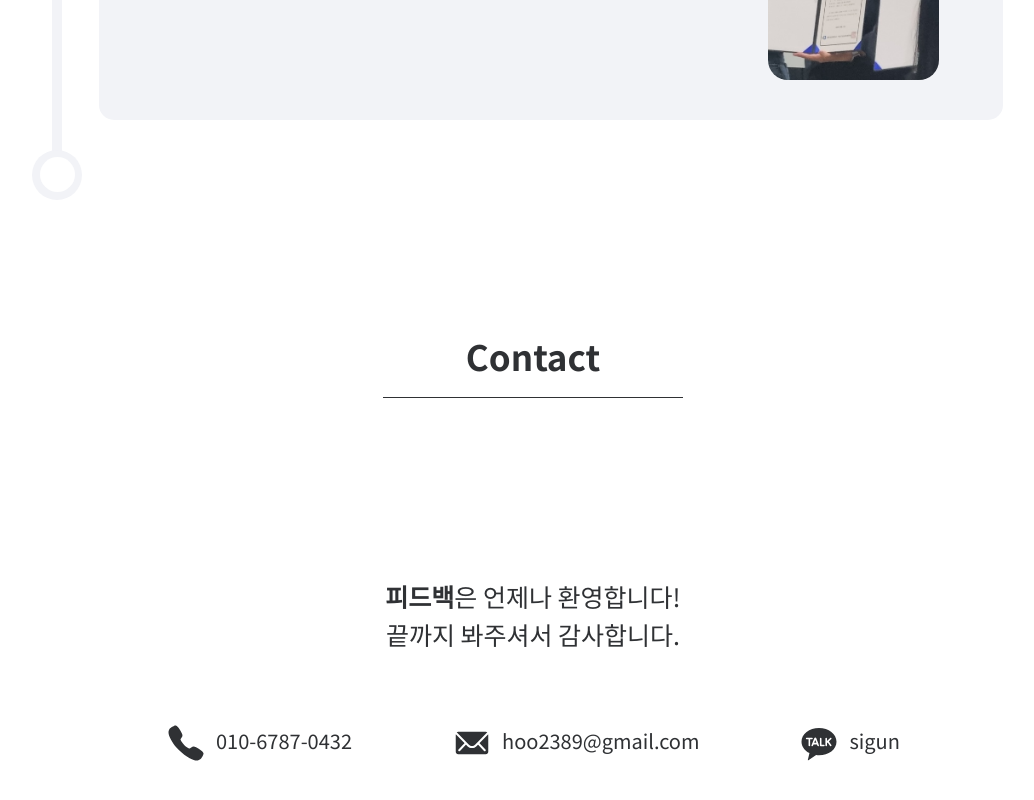
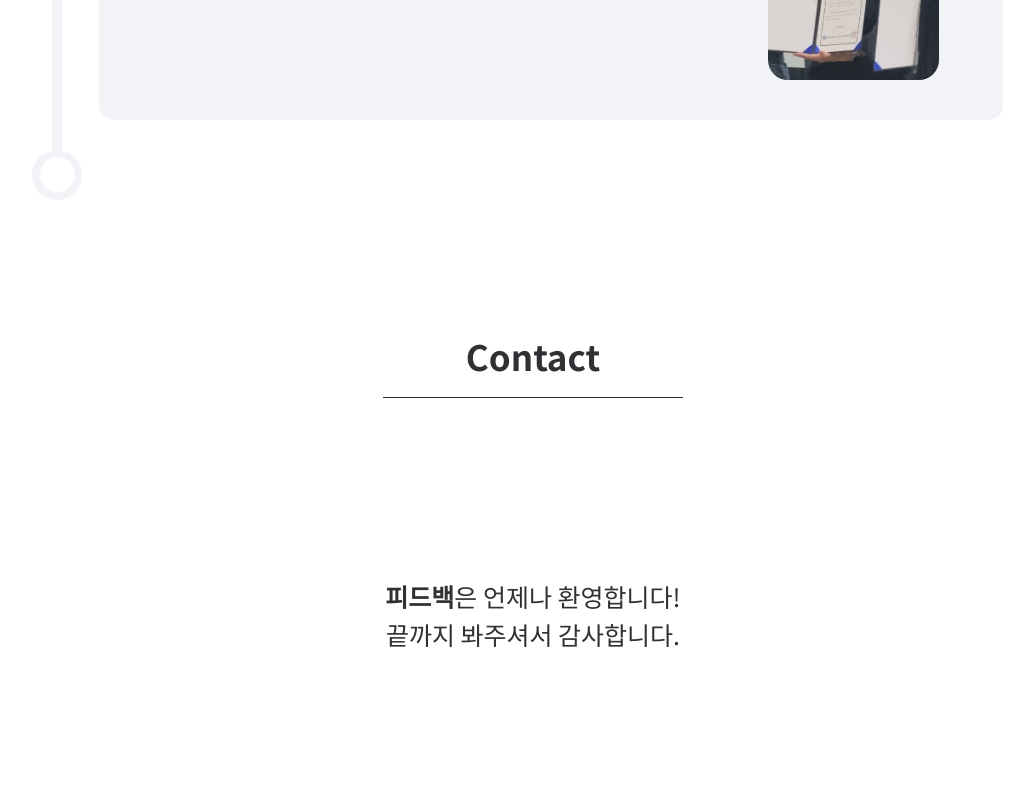
Before and after one commit to ssssigun/portfolio-page, a React (Create React App) app: page / in a window 1280 px wide. Shown: the part 6117-6917 px from the top of the page, without its empty margins (137-1171 px from the left). Built offline with nearby package versions, Linux system fonts and the light colour scheme.

Commit message:
모달창이 아닌 링크로 바로 연결 및 연락처 삭제

```diff
--- a/src/component/ProjectCard.js
+++ b/src/component/ProjectCard.js
@@ -5,10 +5,10 @@ import { PiGearDuotone } from "react-icons/pi";
 import {useEffect, useState} from "react";
 import Modal from "./Modal.js";
 
-function ProjectCard({pIdx, title, period, img, width, detail1, detail2, environment}) {
+function ProjectCard({pIdx, title, period, img, width, detail1, detail2, environment, gitLink}) {
   const [isOpen, setIsOpen] = useState(false);
-  const [modalData,setModalData] = useState(null);
-  const [temp,setTemp] = useState(false);
+  // const [modalData,setModalData] = useState(null);
+  // const [temp,setTemp] = useState(false);
   if (isOpen) { // 모달시 스크롤 이벤트 막기
     document.body.style.overflow = 'hidden';
   } else {
@@ -17,22 +17,25 @@ function ProjectCard({pIdx, title, period, img, width, detail1, detail2, environ
   const imgWidth = {
     "width" : width
   }
-  const handleClick = (data) => {
-    setIsOpen(true);
-    setModalData(data);
-  };
-  const closeModal = () => {
-    setTemp(true);
-  };
-  useEffect(()=>{
-    setIsOpen(false);
-    setTemp(false);
-  },[temp])
+  const handleClick = () => {
+    window.location.href = "https://www.naver.com";
+  }
+  // const handleClick = (data) => {
+  //   setIsOpen(true);
+  //   setModalData(data);
+  // };
+  // const closeModal = () => {
+  //   setTemp(true);
+  // };
+  // useEffect(()=>{
+  //   setIsOpen(false);
+  //   setTemp(false);
+  // },[temp])
 
   const [isVisible, setIsVisible] = useState(false); // 상자의 가시성 상태를 관리
     const iconSize = 22;
     return (
-      <div className="projectCard" onClick={()=>handleClick({subtitle : title, pIdx : pIdx})} onMouseEnter={() => setIsVisible(true)} onMouseLeave={() => setIsVisible(false)}>
+      <div className="projectCard" onClick={() => window.location.href = gitLink} onMouseEnter={() => setIsVisible(true)} onMouseLeave={() => setIsVisible(false)}>
         <div className="projectCardTitle">
           <p className="projectCardTitleMain">{title}</p>
           <p className="projectCardTitleSub"> {period}</p>
@@ -75,7 +78,7 @@ function ProjectCard({pIdx, title, period, img, width, detail1, detail2, environ
             </ul>
           </div>
         </div>
-        <Modal isOpen={isOpen} closeModal={closeModal} data={modalData}/>
+        {/* <Modal isOpen={isOpen} closeModal={closeModal} data={modalData}/> */}
       </div>
     );
   }
--- a/src/json/projectList.json
+++ b/src/json/projectList.json
@@ -13,7 +13,8 @@
           ["Backend", "Java, Spring"],
           ["Database", "Oracle"],
           ["Github", "https://github.com/ssssigun/Web-Omok"]
-        ]
+        ],
+        "Github" : "https://github.com/ssssigun/Web-Omok"
       },
       {
         "idx" : 2,
@@ -30,7 +31,8 @@
           ["Database", "MySQL"],
           ["Github", "https://github.com/ssssigun/Shinhan_DS_SW_Academy_Project"],
           ["Github", "https://github.com/ssssigun/SSO_final"]
-        ]
+        ],
+        "Github" : "https://github.com/ssssigun/Shinhan_DS_SW_Academy_Project"
       },
       {
         "idx" : 3,
@@ -46,7 +48,8 @@
           ["Backend", "Java, SpringBoot"],
           ["Database", "MySQL"],
           ["Github", "https://github.com/ssssigun/Shinhan_DS_SW_Academy_Project_Donation_Function"]
-        ]
+        ],
+        "Github" : "https://github.com/ssssigun/Shinhan_DS_SW_Academy_Project_Donation_Function"
       },
       {
         "idx" : 4,
@@ -62,6 +65,7 @@
           ["Github", "https://github.com/ssssigun/portfolio-page"],
           ["Deployment", "Github Pages"],
           ["URL", "https://ssssigun.github.io/portfolio-page/"]
-        ]
+        ],
+        "Github" : "https://github.com/ssssigun/portfolio-page"
       }
     ]
--- a/src/page/Contact.js
+++ b/src/page/Contact.js
@@ -1,25 +1,8 @@
 import "../css/Contact.css";
 import Title from "../component/Title.js";
 import { forwardRef } from "react";
-import { IoCall } from "react-icons/io5";
-import { RiKakaoTalkFill } from "react-icons/ri";
-import { IoIosMail } from "react-icons/io";
-
 
 const Contact = forwardRef((props, ref) =>{
-  const phoneNum = "010-6787-0432";
-  const email = "hoo2389@gmail.com";
-  const kakaoTalk = "sigun";
-  const copyText = (textToCopy) => {
-    // 텍스트를 클립보드에 복사
-    navigator.clipboard.writeText(textToCopy)
-      .then(() => {
-        alert('텍스트가 복사되었습니다.');
-      })
-      .catch((error) => {
-        console.error('텍스트를 복사하는 중 오류가 발생했습니다:', error);
-      });
-  };
 
   return (
     <div className="contact" ref={contactRef => (ref.current[4] = contactRef)}>
@@ -30,11 +13,6 @@ const Contact = forwardRef((props, ref) =>{
             <p> <b>피드백</b>은 언제나 환영합니다!</p>
             <p> 끝까지 봐주셔서 감사합니다.</p>
           </div>
-          <ul className="contactList">
-            <li onClick={() => copyText(phoneNum)}> <IoCall className="contactIcon"/> <p className="contactText">{phoneNum}</p></li>
-            <li onClick={() => copyText(email)}> <IoIosMail className="contactIcon"/> <p className="contactText">{email}</p></li>
-            <li onClick={() => copyText(kakaoTalk)}> <RiKakaoTalkFill className="contactIcon"/> <p className="contactText">{kakaoTalk}</p></li>
-          </ul>
         </div>
       </div>
     </div>
--- a/src/page/Project.js
+++ b/src/page/Project.js
@@ -11,7 +11,7 @@ const Project = forwardRef((props,ref) =>{
         {
           pr.map((ele =>{
             return(
-              <li> <ProjectCard pIdx={ele.idx} title={ele.tittle} period={ele.period} img={ele.img} width={ele.width} detail1={ele.detail1} detail2={ele.detail2} environment={ele.environment}/> </li>
+              <li> <ProjectCard pIdx={ele.idx} title={ele.tittle} period={ele.period} img={ele.img} width={ele.width} detail1={ele.detail1} detail2={ele.detail2} environment={ele.environment} gitLink={ele.Github}/> </li>
             )
           }))
         }
```
